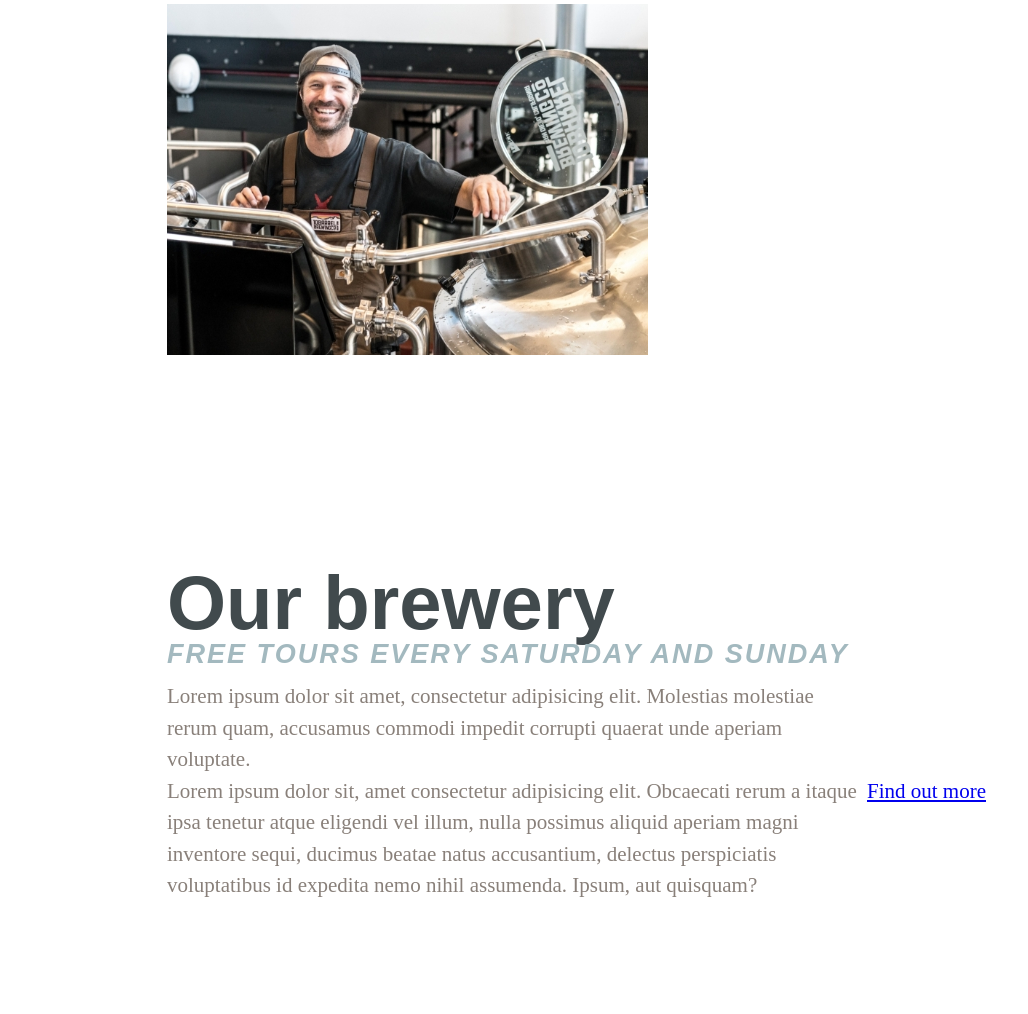
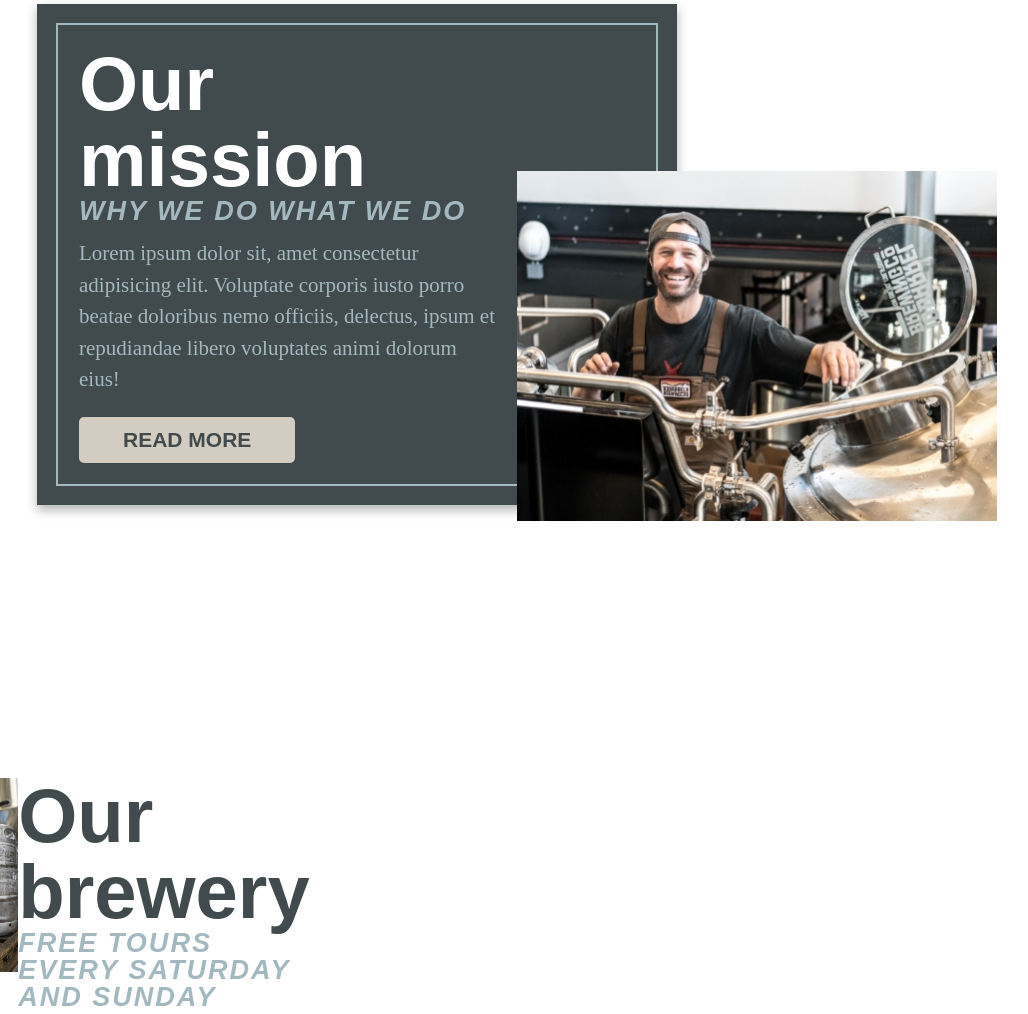
Before and after one commit to sidhlee/brewery-website, a website built with Parcel: page src/index.html in a window 1280 px wide. Shown: the part 1505-2519 px from the top of the page, without its empty margins (123-1151 px from the left). Built offline with nearby package versions, Linux system fonts and the light colour scheme; a web font is replaced by a local one.

Commit message:
Add styles to cards
Lots of eyeballing. Learn grid!

```diff
--- a/src/index.html
+++ b/src/index.html
@@ -140,17 +140,23 @@
     </div>
   </section>
 
-  <section class="section section--mission">
-    <div class="card card--dark back">
-      <h2 class="section__title"></h2>
-      <p class="section__subtitle"></p>
-      <p></p>
-      <a href="" class="btn btn--light"></a>
+  <section class="section section--card section--mission">
+
+    <div class="card card--start card--dark back">
+      <h2 class="section__title">Our mission</h2>
+      <p class="section__subtitle">Why we do what we do</p>
+      <p>Lorem ipsum dolor sit, amet consectetur adipisicing elit. Voluptate corporis iusto porro beatae doloribus nemo
+        officiis, delectus, ipsum et repudiandae libero voluptates animi dolorum eius!</p>
+      <a href="" class="btn btn--light">Read More</a>
     </div>
-    <img src="images/mission.jpg" alt="man smiling while working in a brewery" class="front">
+
+    <img src="images/mission.jpg" alt="man smiling while working in a brewery"
+      class="front card__image card__image--end">
   </section>
 
-  <section class="section section--brewery">
+  <section class="section section--card section--brewery">
+    <img class="section--brewery__image" src="images/keg.jpg" alt="some kegs">
+    <div class="section--brewery__text-box">
       <h2 class="section__title">Our brewery</h2>
       <p class="section__subtitle">Free tours every Saturday and Sunday</p>
       <p>Lorem ipsum dolor sit amet, consectetur adipisicing elit. Molestias molestiae rerum quam, accusamus commodi
@@ -159,17 +165,19 @@
         vel illum, nulla possimus aliquid aperiam magni inventore sequi, ducimus beatae natus accusantium, delectus
         perspiciatis voluptatibus id expedita nemo nihil assumenda. Ipsum, aut quisquam?</p>
       <a href="#" class="btn btn--light">Find out more</a>
+    </div>
   </section>
 
-  <section class="section section--taproom">
-    <div class="card card--dark front">
-      <h2 class="section__title"></h2>
-      <p class="section__subtitle"></p>
-      <p></p>
-      <a href="" class="btn btn--outline">What's on tap</a>
-      <a href="" class="btn btn--light">Opening Hours</a>
+  <section class="section section--card section--taproom">
+    <div class="card card--end card--light front">
+      <h2 class="section__title">Taproom</h2>
+      <p class="section__subtitle">Try our beers on location</p>
+      <p>Lorem ipsum, dolor sit amet consectetur adipisicing elit. Perferendis natus corrupti vero iure? Et dolore
+        itaque maxime, id dolorem obcaecati.</p>
+      <a href="" class="btn btn--outline">What's&nbsp;on&nbsp;tap</a>
+      <a href="" class="btn btn--dark">Opening&nbsp;Hours</a>
     </div>
-    <img src="images/taproom.jpg" alt="out tap room" class="back">
+    <img src="images/taproom.jpg" alt="out tap room" class="back card__image card__image--start">
   </section>
 
   <footer>
--- a/src/styles/base/_base.scss
+++ b/src/styles/base/_base.scss
@@ -1,5 +1,9 @@
 html {
   box-sizing: border-box;
+}
+
+body {
+  overflow-x: hidden;
 }
 
 *,
--- /dev/null
+++ b/src/styles/components/_buttons.scss
@@ -0,0 +1,31 @@
+.btn {
+  font-family: $ff-title;
+  font-weight: bold;
+  text-transform: uppercase;
+  padding: 0.25em 2em;
+  text-decoration: none;
+  margin: 0.5em 0;
+  grid-column: 1 / 4;
+  justify-self: start; // inline-block for grid!
+  border-radius: 5px;
+  margin: 1em auto 0 0;
+
+  &:hover {
+    opacity: 0.8;
+  }
+  &--light {
+    background: $color-brown-light;
+    color: $color-blue-dark;
+    border: 2px solid $color-brown-light;
+  }
+  &--dark {
+    background: $color-blue-dark;
+    color: white;
+    border: 2px solid $color-blue-dark;
+  }
+  &--outline {
+    border: 2px solid currentColor;
+    background: white;
+    color: $color-blue-dark;
+  }
+}
--- /dev/null
+++ b/src/styles/components/_cards.scss
@@ -0,0 +1,55 @@
+.card {
+  padding: 2em;
+  outline: 2px solid currentColor;
+  outline-offset: -1em;
+  box-shadow: 0 5px 0.5em rgba(black, 0.3);
+  grid-row: 1 / 4;
+  max-width: 700px;
+
+  &--light {
+    background: white;
+  }
+
+  &--dark {
+    background: $color-blue-dark;
+    color: $color-blue-light;
+
+    .section__title {
+      color: white; // being lazy :p
+    }
+  }
+
+  &--start {
+    grid-column: 2 / span 4;
+    display: grid;
+    grid-template-columns: repeat(4, 1fr);
+    h2,
+    p,
+    p {
+      grid-column: 1 / span 3;
+    }
+  }
+  &--end {
+    grid-column: 4 / span 3;
+    justify-self: start;
+    align-self: start;
+  }
+
+  &__image {
+    // If we put image on top of card and use padding to move text to the left, it is not going to be responsive because we have to hard-code the padding value
+    // z-index: -1;
+    grid-row: 2 / 5;
+    min-width: 300px;
+
+    &--start {
+      grid-column: 2 / span 3;
+      justify-self: center;
+    }
+    &--end {
+      grid-column: 5 / span 3;
+    }
+    &.back {
+      z-index: -1;
+    }
+  }
+}
--- a/src/styles/layout/_general.scss
+++ b/src/styles/layout/_general.scss
@@ -12,3 +12,13 @@
     grid-column: 2 / 3;
   }
 }
+
+.section--card {
+  grid-template-columns: minmax(1em, 1fr) repeat(6, 1fr) minmax(1em, 1fr);
+  grid-template-rows: repeat(3, 1fr) minmax(0.5em, 3em);
+}
+
+img {
+  max-width: 100%;
+  height: auto;
+}
--- a/src/styles/main.scss
+++ b/src/styles/main.scss
@@ -12,3 +12,7 @@
 @import "./layout/nav";
 @import "./layout/intro";
 @import "./layout/beer";
+
+// Components
+@import "./components/buttons";
+@import "./components//cards";
```
Also changed, not shown: Readme.md. Lines whose indentation alone changed are shown as unchanged.
